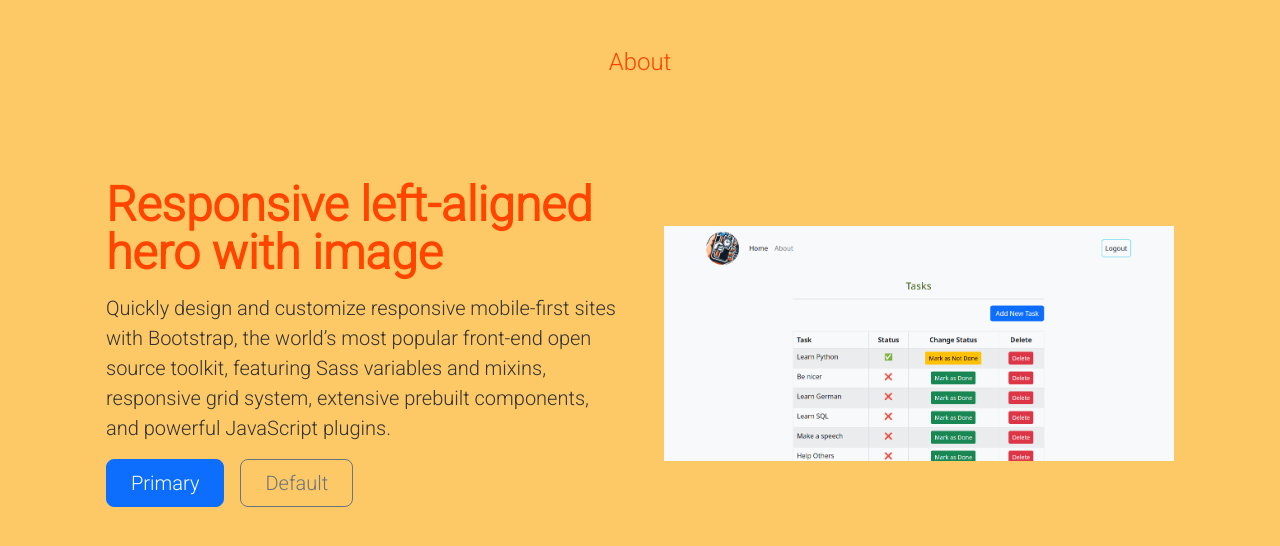
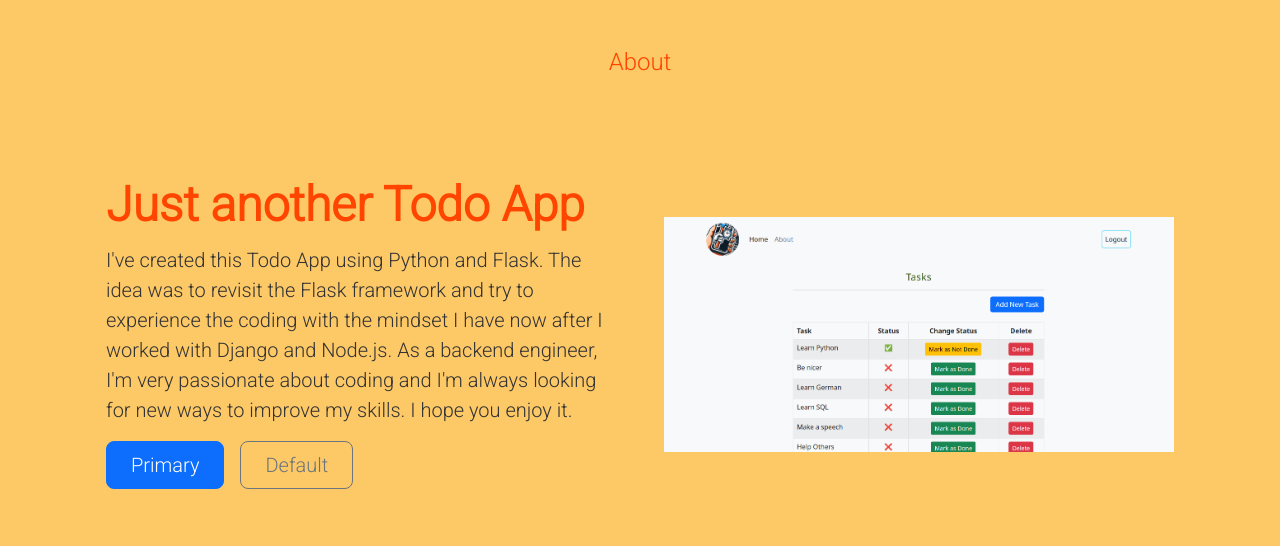
Before and after one commit to tomdu3/todo-flask, a Flask app: page /about in a window 1280 px wide. Shown: the part 89-635 px from the top of the page. Run offline with Flask 3, Linux system fonts and the light colour scheme.

Commit message:
style(about): new about text

```diff
--- a/app/templates/about.html
+++ b/app/templates/about.html
@@ -16,13 +16,10 @@
       </div>
       <div class="col-lg-6">
         <h2 class="display-5 fw-bold lh-1 mb-3">
-          Responsive left-aligned hero with image
+          Just another Todo App
         </h2>
         <p class="lead">
-          Quickly design and customize responsive mobile-first sites with
-          Bootstrap, the world’s most popular front-end open source toolkit,
-          featuring Sass variables and mixins, responsive grid system, extensive
-          prebuilt components, and powerful JavaScript plugins.
+          I've created this Todo App using Python and Flask. The idea was to revisit the Flask framework and try to experience the coding with the mindset I have now after I worked with Django and Node.js. As a backend engineer, I'm very passionate about coding and I'm always looking for new ways to improve my skills. I hope you enjoy it.
         </p>
         <div class="d-grid gap-2 d-md-flex justify-content-md-start">
           <button type="button" class="btn btn-primary btn-lg px-4 me-md-2">
```
